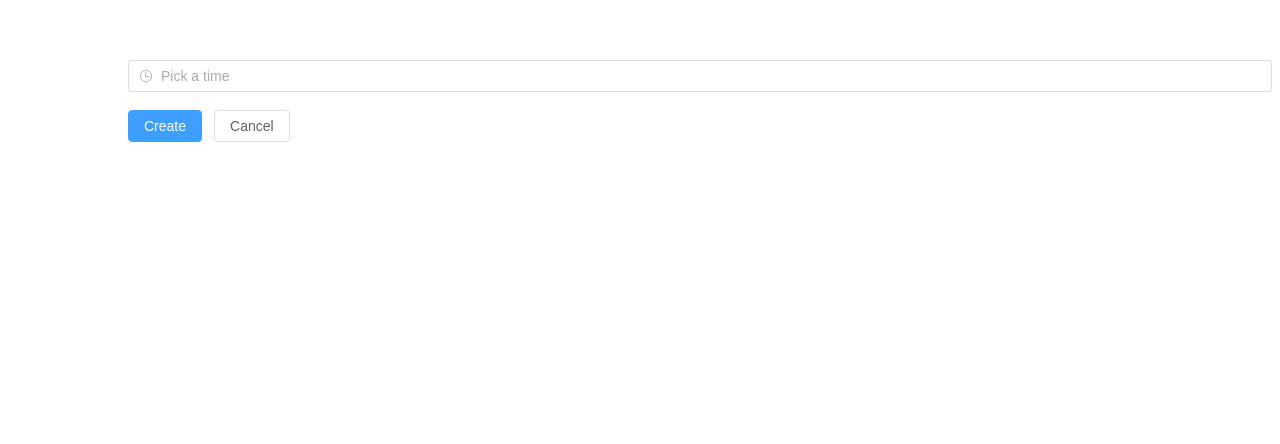
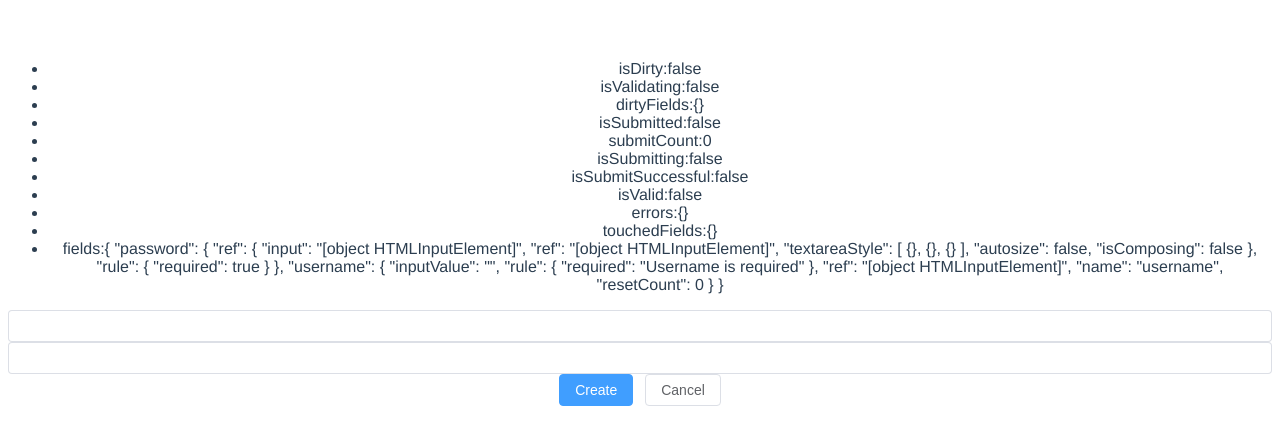
Before and after one commit to vue-use-form/vue-use-form, a Vue app in the folder examples/: page / in a window 1280 px wide. Shown: the top 444 px of the page. Built offline with nearby package versions, Linux system fonts and the light colour scheme.

Commit message:
:memo: write doc

```diff
--- a/examples/src/App.vue
+++ b/examples/src/App.vue
@@ -1,30 +1,30 @@
 <script setup lang="ts">
 import { onMounted, reactive, ref, watchEffect } from 'vue'
 import { useForm } from '../../packages/core/src'
+import type { FieldElement } from '../../packages/core/src/types/filed'
 
 interface Inputs {
-  name: string
-  region: string
-  date1: Date
+  username: string
+  password: string
 }
 
 const {
-  formState: { errors, fields },
+  formState,
   createSubmitHandler,
   createErrorHandler,
   handleSubmit,
   register,
+  reset,
   getValues,
+  useField,
 } = useForm<Inputs>({
   mode: 'onChange',
 })
 
-const pickerRef = ref()
-
-const rootRef = ref()
-
-watchEffect(() => {
-  console.log(fields)
+const passwordRef = ref<FieldElement>({} as any)
+const password = useField('password', {
+  ref: passwordRef,
+  required: true,
 })
 
 const onSubmit = createSubmitHandler((data) => {
@@ -35,30 +35,35 @@ const onError = createErrorHandler((error) => {
   console.log(error)
 })
 
+function handleCancel() {
+  reset('all', {
+    keepDirty: true,
+  })
+}
+
 </script>
 
 <template>
+  <div>
+    <ul>
+      <li v-for="(val, key) in formState">
+        {{ key }}:{{ val }}
+      </li>
+    </ul>
+  </div>
   <el-form label-width="120px">
-    <el-form-item
-      :="register('date1', {
-            required: 'Please select end time',
-            valueAsDate: true,
-            validate: (value) => value === 1
-          })"
-    >
-      <el-time-picker
-        ref="rootRef"
-        v-model="fields.date1.inputValue"
-        placeholder="Pick a time"
-        style="width: 100%"
-      />
-    </el-form-item>
-    <el-form-item>
-      <el-button type="primary" @click="handleSubmit(onSubmit, onError)()">
-        Create
-      </el-button>
-      <el-button>Cancel</el-button>
-    </el-form-item>
+    <el-input
+      :="register('username', {
+      required: 'Username is required',
+    })"
+    />
+    <el-input ref="passwordRef" v-model="password" />
+    <el-button type="primary" @click="handleSubmit(onSubmit, onError)()">
+      Create
+    </el-button>
+    <el-button @click="handleCancel">
+      Cancel
+    </el-button>
   </el-form>
 </template>
 
```
Also changed, not shown: packages/core/__test__/components/Form.vue (+6 -2 lines), 1 other file (tests, documents, lock files or other folders).
